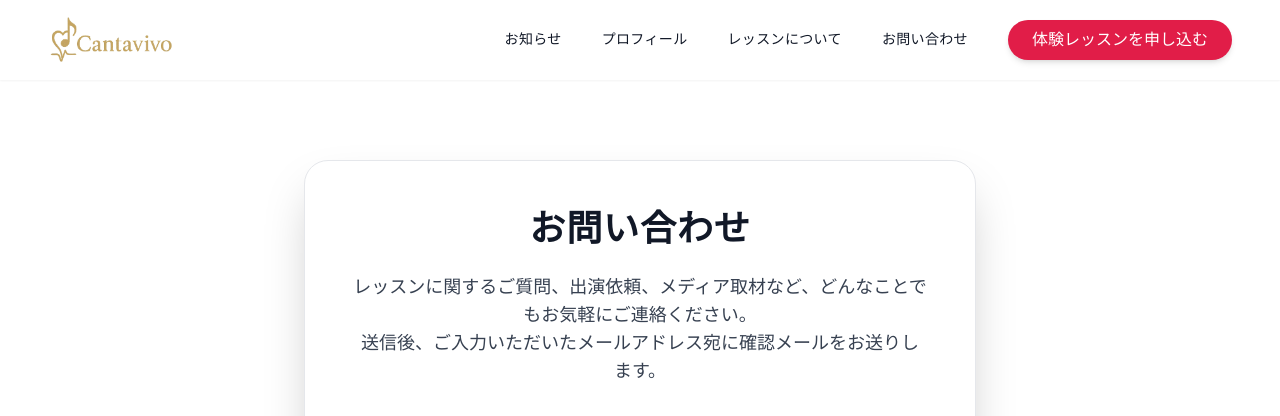
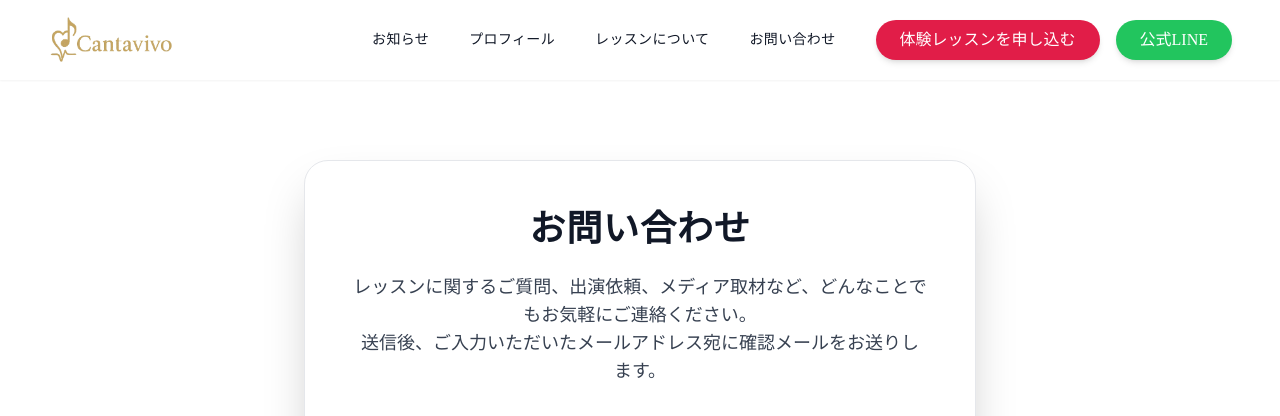
Before and after one commit to Tsuyoshi-cantavivo/cantavivo, a Flask app: page /contact in a window 1280 px wide. Shown: the top 416 px of the page. Run offline with Flask 3, Linux system fonts and the light colour scheme; some libraries are stand-ins or nearby versions; some web fonts are replaced.

Commit message:
公式LINE

```diff
--- a/templates/header.html
+++ b/templates/header.html
@@ -6,7 +6,7 @@
       <img src="{{ url_for('static', filename='logo.PNG') }}" alt="Cantavivoロゴ" class="h-10 md:h-12 w-auto">
     </a>
 
-    <!-- 中央：メニュー（広め） -->
+    <!-- 中央：メニュー -->
     <div class="hidden md:flex flex-grow justify-end space-x-10 text-sm tracking-wide items-center">
       <a href="/concerts" class="hover:opacity-80">お知らせ</a>
       <a href="/profile" class="hover:opacity-80">プロフィール</a>
@@ -14,15 +14,18 @@
       <a href="/contact" class="hover:opacity-80">お問い合わせ</a>
     </div>
 
-    <!-- 右端：体験レッスンボタン -->
-    <div class="hidden md:block ml-10">
+    <!-- 右端：CTAボタン -->
+    <div class="hidden md:flex items-center space-x-4 ml-10">
       <a href="/lesson-trial" class="inline-block bg-rose-600 hover:bg-rose-700 text-white font-medium py-2 px-6 rounded-full shadow-md transition">
         体験レッスンを申し込む
+      </a>
+      <a href="https://lin.ee/FjwJ2Wb" class="inline-block bg-green-500 hover:bg-green-600 text-white font-medium py-2 px-6 rounded-full shadow-md transition">
+        公式LINE
       </a>
     </div>
 
     <!-- モバイル用ハンバーガーメニュー -->
-    <button class="md:hidden text-gray-700 focus:outline-none" id="menu-toggle">
+    <button class="md:hidden text-gray-700 focus:outline-none z-50" id="menu-toggle">
       <svg class="w-6 h-6" fill="none" stroke="currentColor" viewBox="0 0 24 24">
         <path stroke-linecap="round" stroke-linejoin="round" stroke-width="2"
               d="M4 6h16M4 12h16M4 18h16"/>
@@ -32,19 +35,24 @@
 
   <!-- モバイル用スライドメニュー -->
   <div id="menu-panel"
-       class="fixed top-0 right-0 h-auto w-2/3 max-w-xs bg-white shadow-lg transform translate-x-full transition-transform duration-500 ease-in-out z-50 md:hidden">
+       class="fixed top-0 right-0 h-auto w-2/3 max-w-xs bg-white shadow-lg transform translate-x-full transition-transform duration-500 ease-in-out z-40 md:hidden">
     <div class="p-6 flex flex-col space-y-4 text-sm tracking-wide">
       <a href="/" class="hover:opacity-80">ホーム</a>
       <a href="/concerts" class="hover:opacity-80">お知らせ</a>
       <a href="/profile" class="hover:opacity-80">プロフィール</a>
       <a href="/lessons" class="hover:opacity-80">レッスンについて</a>
-      <a href="/lesson-trial" class="hover:opacity-80">体験レッスンを申し込む</a>
       <a href="/contact" class="hover:opacity-80">お問い合わせ</a>
+      <a href="/lesson-trial" class="inline-block bg-rose-600 hover:bg-rose-700 text-white font-medium py-2 px-4 rounded-full text-center shadow-md transition">
+        体験レッスンを申し込む
+      </a>
+      <a href="https://lin.ee/FjwJ2Wb" class="inline-block bg-green-500 hover:bg-green-600 text-white font-medium py-2 px-4 rounded-full text-center shadow-md transition">
+        LINEで友だち追加
+      </a>
     </div>
   </div>
 
   <!-- オーバーレイ -->
-  <div id="overlay" class="fixed inset-0 bg-black bg-opacity-40 hidden z-40 md:hidden"></div>
+  <div id="overlay" class="fixed inset-0 bg-black bg-opacity-40 hidden z-30 md:hidden"></div>
 
   <script>
     const toggleButton = document.getElementById('menu-toggle');
```
Also changed, not shown: 1 other file.
